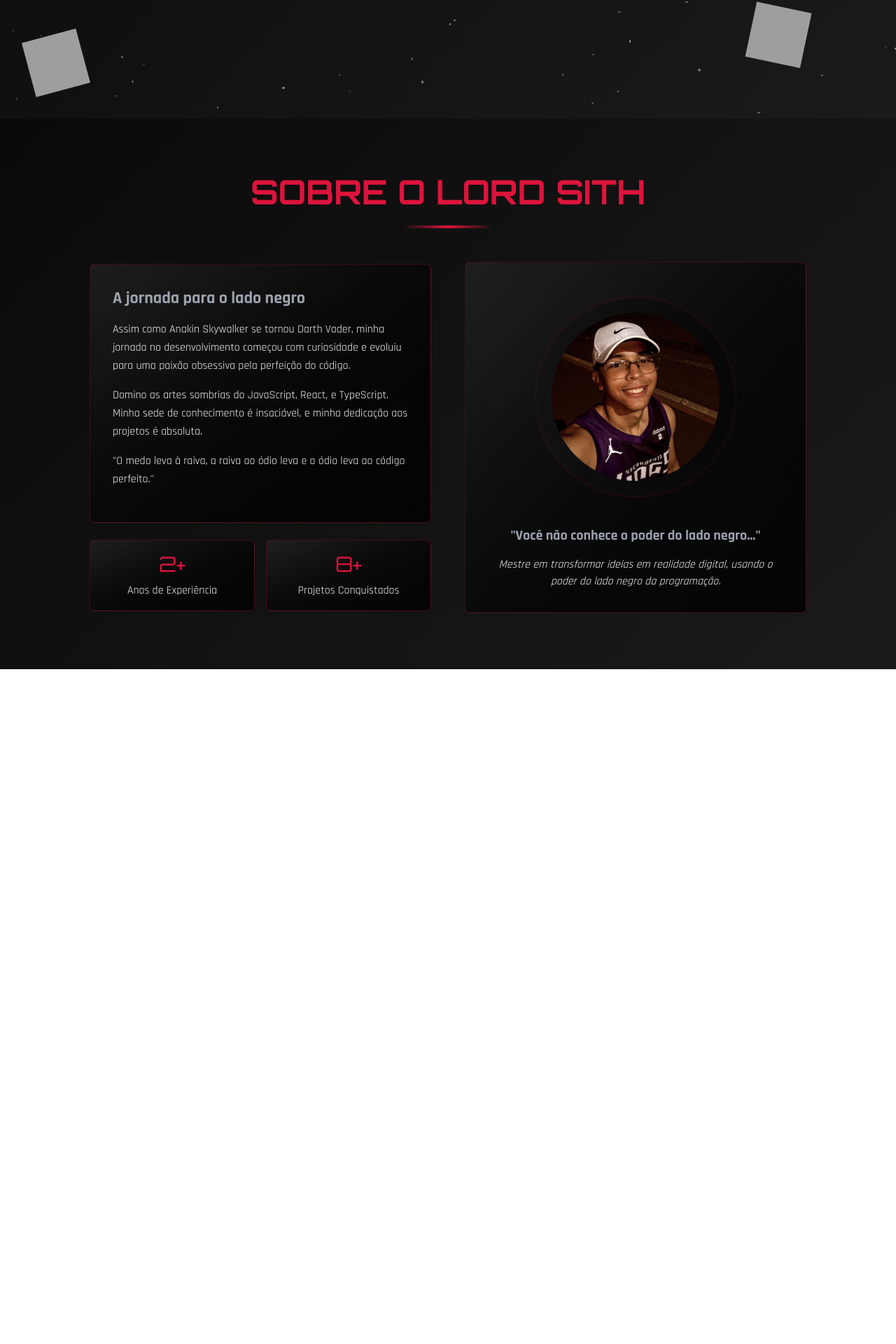
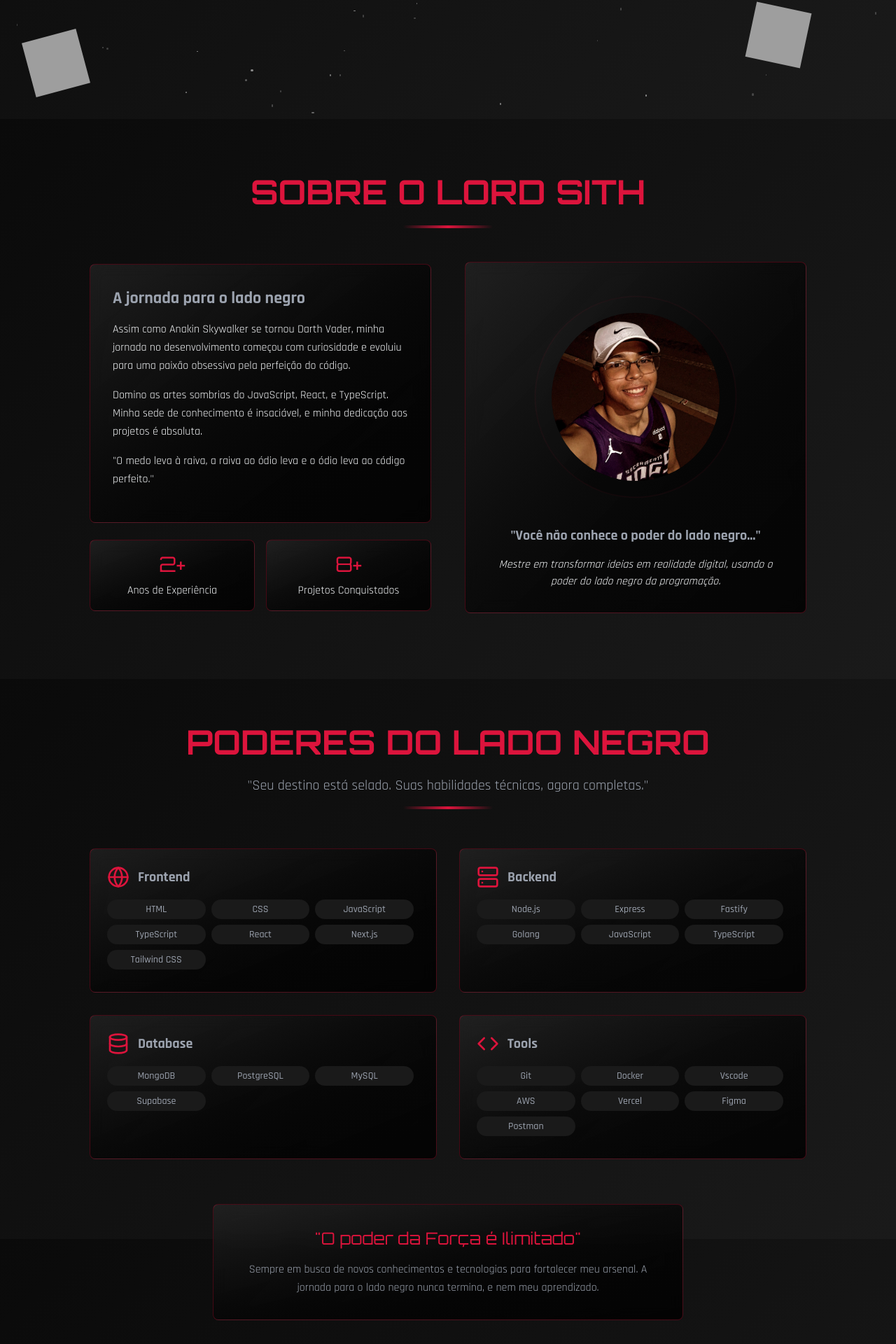
Before and after one commit to vinicius-lima-barbosa/vinicius-portfolio, a React (Vite) app: page / in a window 1280 px wide. Shown: the part 630-2550 px from the top of the page at 70% size. Before the commit the page ends 1586 px from the top, so only its background shows below. Built offline with nearby package versions, Linux system fonts and the light colour scheme; grey boxes are pictures that could not be loaded.

Commit message:
feat: create SkillsSection component

```diff
--- /dev/null
+++ b/src/components/skills-section/index.tsx
@@ -0,0 +1,116 @@
+import { Code, Database, Globe, Server } from 'lucide-react';
+
+const SKILLS_DATA = [
+  {
+    category: 'Frontend',
+    icon: <Globe className="w-8 h-8" />,
+    technologies: [
+      'HTML',
+      'CSS',
+      'JavaScript',
+      'TypeScript',
+      'React',
+      'Next.js',
+      'Tailwind CSS'
+    ]
+  },
+  {
+    category: 'Backend',
+    icon: <Server className="w-8 h-8" />,
+    technologies: [
+      'Node.js',
+      'Express',
+      'Fastify',
+      'Golang',
+      'JavaScript',
+      'TypeScript'
+    ]
+  },
+  {
+    category: 'Database',
+    icon: <Database className="w-8 h-8" />,
+    technologies: ['MongoDB', 'PostgreSQL', 'MySQL', 'Supabase']
+  },
+  {
+    category: 'Tools',
+    icon: <Code className="w-8 h-8" />,
+    technologies: [
+      'Git',
+      'Docker',
+      'Vscode',
+      'AWS',
+      'Vercel',
+      'Figma',
+      'Postman'
+    ]
+  }
+];
+
+const SkillsSection = () => {
+  return (
+    <section id="skills" className="py-20 px-6">
+      <div className="container mx-auto max-w-5xl">
+        {/* Div para título */}
+        <div className="text-center mb-14">
+          <h2 className="font-starwars text-3xl md:text-5xl font-bold text-sith-red mb-6">
+            PODERES DO LADO NEGRO
+          </h2>
+          <p className="text-xl text-empire-silver max-w-2xl mx-auto mb-4">
+            "Seu destino está selado. Suas habilidades técnicas, agora
+            completas."
+          </p>
+          <div className="w-32 h-1 bg-gradient-to-r from -transparent via-[#dc143c] to-transparent mx-auto" />
+        </div>
+
+        {/* Div para habilidades */}
+        <div className="grid grid-cols-1 md:grid-cols-2 gap-8">
+          {SKILLS_DATA.map((skill, index) => (
+            <div
+              key={skill.category}
+              className="imperial-border rounded-lg p-6 hover:imperial-border-hover hover:cursor-default transition-all duration-600 group"
+              style={{ animationDelay: `${index * 0.1}s` }}
+            >
+              {/* Div para Icons e Categorias */}
+              <div className="flex items-center mb-4">
+                <div className="text-sith-red group-hover:animate-pulse">
+                  {skill.icon}
+                </div>
+                <h3 className="text-xl font-bold text-empire-silver ml-3">
+                  {skill.category}
+                </h3>
+              </div>
+
+              {/* Div para Tecnologias */}
+              <div className="grid grid-cols-3 text-center">
+                {skill.technologies.map((tech) => (
+                  <span
+                    key={tech}
+                    className="inline-block bg-sith-gray text-empire-silver px-3 py-1 rounded-full mr-2 mb-2 text-sm font-medium transition-colors duration-300"
+                  >
+                    {tech}
+                  </span>
+                ))}
+              </div>
+            </div>
+          ))}
+        </div>
+
+        {/* Div para citação */}
+        <div className="mt-16 text-center">
+          <div className="imperial-border rounded-lg p-8 max-w-2xl mx-auto">
+            <h3 className="font-starwars text-2xl text-sith-red mb-4">
+              "O poder da Força é Ilimitado"
+            </h3>
+            <p className="text-empire-silver leading-relaxed">
+              Sempre em busca de novos conhecimentos e tecnologias para
+              fortalecer meu arsenal. A jornada para o lado negro nunca termina,
+              e nem meu aprendizado.
+            </p>
+          </div>
+        </div>
+      </div>
+    </section>
+  );
+};
+
+export default SkillsSection;
--- a/src/index.css
+++ b/src/index.css
@@ -98,6 +98,14 @@
     text-shadow:
       0 0 8px #dc143c,
       0 0 16px #dc143c;
+  }
+
+  .imperial-border {
+    @apply border border-[#dc143c]/30 bg-gradient-to-br from-[#2f2f2f]/50 to-[#000000]/80 backdrop-blur-[10px];
+  }
+
+  .hover\:imperial-border-hover:hover {
+    border-color: #dc143c;
   }
 }
 
@@ -211,10 +219,6 @@
     border-radius: calc(var(--radius) - 4px);
   }
 
-  .imperial-border {
-    @apply border border-[#dc143c]/30 bg-gradient-to-br from-[#2f2f2f]/50 to-[#000000]/80 backdrop-blur-[10px];
-  }
-
   .imperial-only-border {
     @apply border border-[#dc143c]/30;
   }
--- a/src/pages/Index.tsx
+++ b/src/pages/Index.tsx
@@ -1,6 +1,7 @@
 import AboutSection from '../components/about-section';
 import HeroSection from '../components/hero-section';
 import Navigation from '../components/navigation';
+import SkillsSection from '../components/skills-section';
 
 const Index = () => {
   return (
@@ -8,6 +9,7 @@ const Index = () => {
       <Navigation />
       <HeroSection />
       <AboutSection />
+      <SkillsSection />
     </>
   );
 };
```
